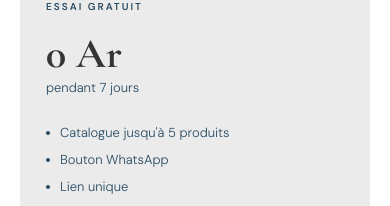
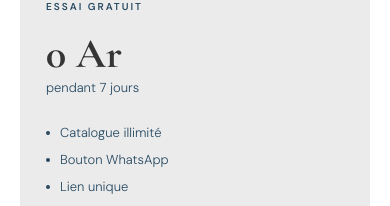
Before and after one commit to Laza-adina/Tsena-Be, a Next.js app in the folder frontend/: page / in a window 390 px wide. Shown: the part 1957-2163 px from the top of the page. Built offline with nearby package versions, Linux system fonts and the light colour scheme.

Commit message:
responsive de produit

```diff
--- a/frontend/app/page.js
+++ b/frontend/app/page.js
@@ -293,7 +293,7 @@ export default function LandingPage() {
                 <p className="price-num" style={{ fontSize: '42px', color: C.dark, margin: '0 0 4px', lineHeight: 1 }}>0 Ar</p>
                 <p style={{ fontSize: '13px', color: C.muted, margin: '0 0 28px', fontWeight: '300' }}>pendant 7 jours</p>
                 <div style={{ marginBottom: '28px' }}>
-                  {["Catalogue jusqu'à 5 produits", 'Bouton WhatsApp', 'Lien unique', 'QR Code', 'Statistiques'].map(f => (
+                  {["Catalogue illimité", 'Bouton WhatsApp', 'Lien unique', 'QR Code', 'Statistiques'].map(f => (
                     <div key={f} style={{ display: 'flex', alignItems: 'center', gap: '10px', marginBottom: '10px' }}>
                       <div style={{ width: '4px', height: '4px', borderRadius: '50%', background: C.muted, flexShrink: 0 }} />
                       <p style={{ fontSize: '13px', color: C.muted, margin: 0, fontWeight: '300' }}>{f}</p>
```
